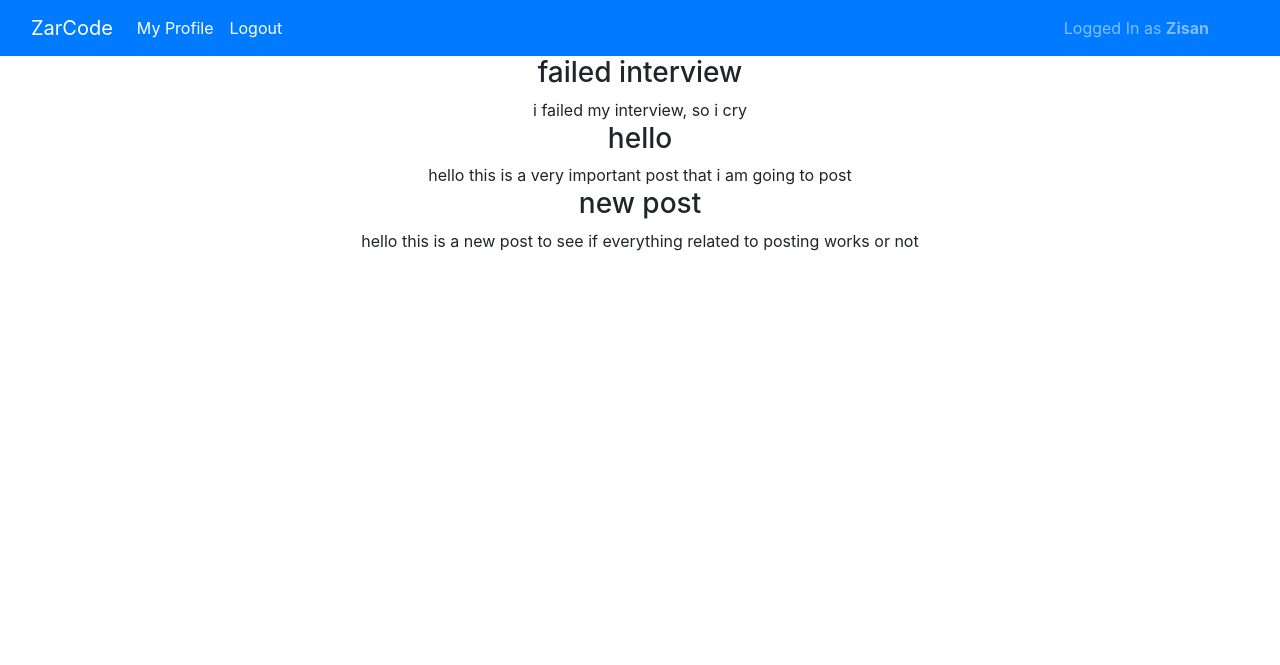
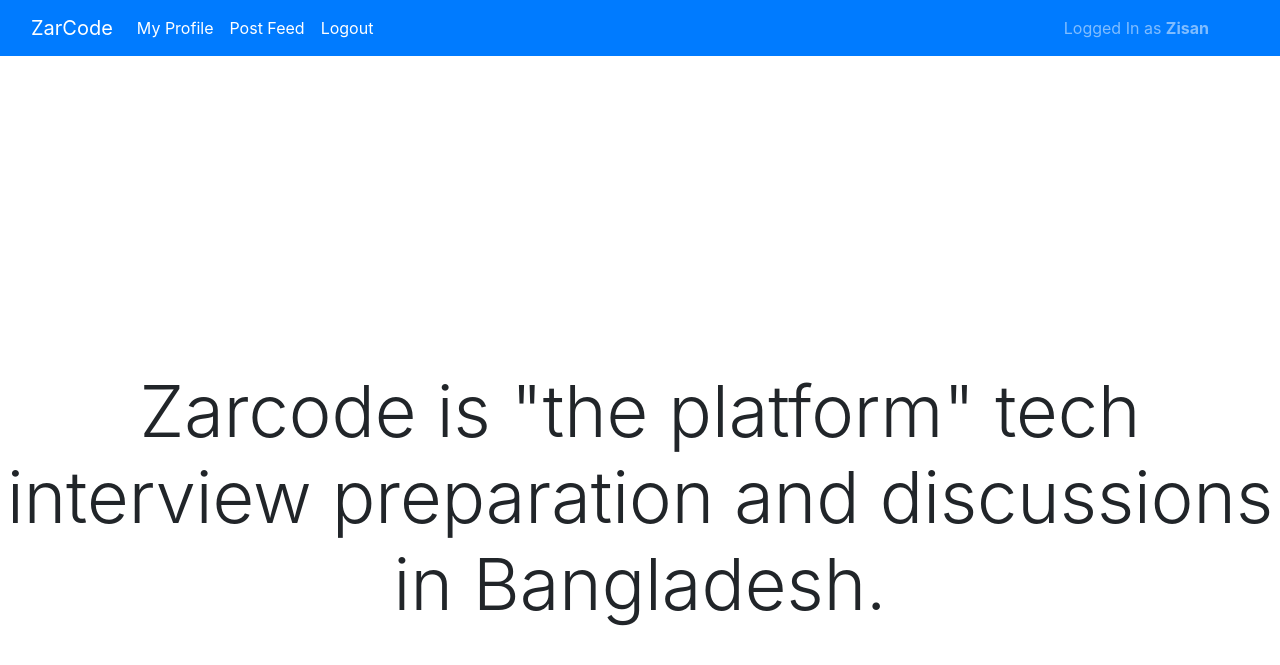
Before and after one commit to kasif-zisan/InterviewPrepApp, a Django app: page / in a window 1280 px wide. Shown: the top 665 px of the page. Run offline with Django 4.2, Linux system fonts and the light colour scheme; a user stored in the database is signed in; data comes from the database, SQL or seed files in the repository; both versions use the stored data as it was after the commit; some libraries are stand-ins or nearby versions.

Commit message:
post feed, detailed post page, navbar changes, post date added

```diff
--- a/user/models.py
+++ b/user/models.py
@@ -1,6 +1,5 @@
 from django.conf import settings
 from django.db import models
-
 
 class Tag(models.Model):
     tag_name = models.CharField(max_length=256)
@@ -12,6 +11,7 @@ class Post(models.Model):
     image = models.ImageField(blank=True, upload_to = 'user/images/')
     bump = models.IntegerField()
     time = models.DateTimeField(auto_now_add=True)
+    date = models.DateField()
     author = models.ForeignKey(
         settings.AUTH_USER_MODEL, on_delete=models.CASCADE
     )
--- a/user/templates/user/base.html
+++ b/user/templates/user/base.html
@@ -31,6 +31,9 @@
           {% csrf_token %}
           <li class="nav-item">
             <a class="nav-link active" aria-current="page" href="/profile">My Profile</a>
+          </li>
+          <li class="nav-item">
+            <a class="nav-link active" aria-current="page" href="/feed">Post Feed</a>
           </li>
           <li class="nav-item">
             <a class="nav-link active" href="/logout">Logout</a>
--- /dev/null
+++ b/user/templates/user/details.html
@@ -0,0 +1,5 @@
+{% extends 'user/base.html' %}
+{% block content%}
+<h1 class="display-5">{{post.title}}</h1>
+<p>{{post.text}}</p>
+{% endblock %}
--- a/user/templates/user/home.html
+++ b/user/templates/user/home.html
@@ -2,14 +2,7 @@
 {% block title %}Home{% endblock %}
 {% block content %}
 
-
-<ul class="list-group list-group-flush" id="posts">
-    {% for post in posts_all%}
-    <div align="center">
-        <h3>{{ post.title }}</h3>
-        <a>{{ post.text }}</s>
-    </div>
-    {% endfor %}
-</ul>
+<br><br><br><br><br><br><br><br><br><br><br><br><br>
+<h1 class="display-3 text-center">Zarcode is "the platform" tech interview preparation and discussions in Bangladesh.</h1>
 
 {% endblock %}
--- a/user/templates/user/profile.html
+++ b/user/templates/user/profile.html
@@ -1,9 +1,8 @@
 {% extends 'user/base.html' %}
 {% block title %}Profile{% endblock %}
 {% block content %}
-here we will have the user profile, so profile picture, name and the whole profile will show up here, in the corner we will have a sidebar from where user can access post feed, and from there post and user wil be connected.
-
-
+<h1>{{user.username}}</h1>
+<br><br><br>
 <form action="{% url 'new-post' %}">
     <button class="btn btn-primary" type="submit">New Post</button>
 </form>
--- a/user/urls.py
+++ b/user/urls.py
@@ -10,4 +10,5 @@ urlpatterns = [
     path('about/', views.about, name='about'),
     path('newpost/', views.new_post, name='new-post'),
     path('feed/',views.feed, name='feed'),
+    path('<int:post_id>/', views.postdetails, name = 'details'),
 ]
--- a/user/views.py
+++ b/user/views.py
@@ -1,4 +1,4 @@
-from django.shortcuts import redirect, render
+from django.shortcuts import get_object_or_404, redirect, render
 from django.contrib.auth.forms import UserCreationForm, AuthenticationForm
 from django.contrib.auth.models import User
 from django.db import IntegrityError
@@ -8,8 +8,7 @@ from .forms import SignUpForm, LoginForm
 from .models import Post
 
 def home(request):
-    posts_all = Post.objects.all()
-    return render(request, 'user/home.html', {'posts_all':posts_all})
+    return render(request, 'user/home.html')
 
 
 def signUp(request):
@@ -67,3 +66,7 @@ def new_post(request):
 def feed (request):
     posts = Post.objects.all()
     return render(request, 'user/feed.html', {'posts' : posts})
+
+def postdetails(request, post_id):
+    post = get_object_or_404(Post, pk = post_id)
+    return render(request, 'user/details.html', {'post' : post})
```
Also changed, not shown: user/templates/user/feed.html (+17 -5 lines), db.sqlite3, user/migrations/0007_post_date.py (added).
